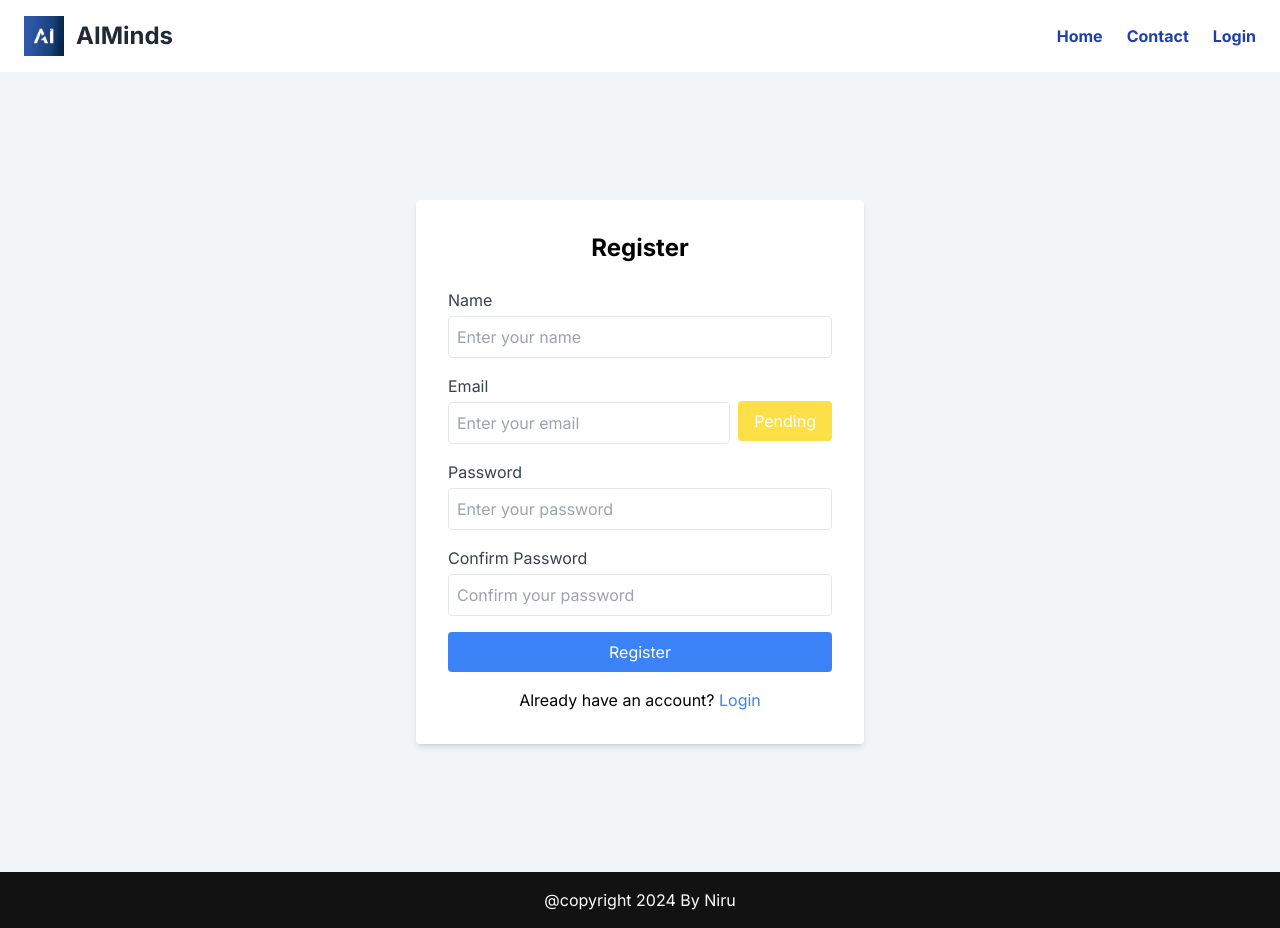
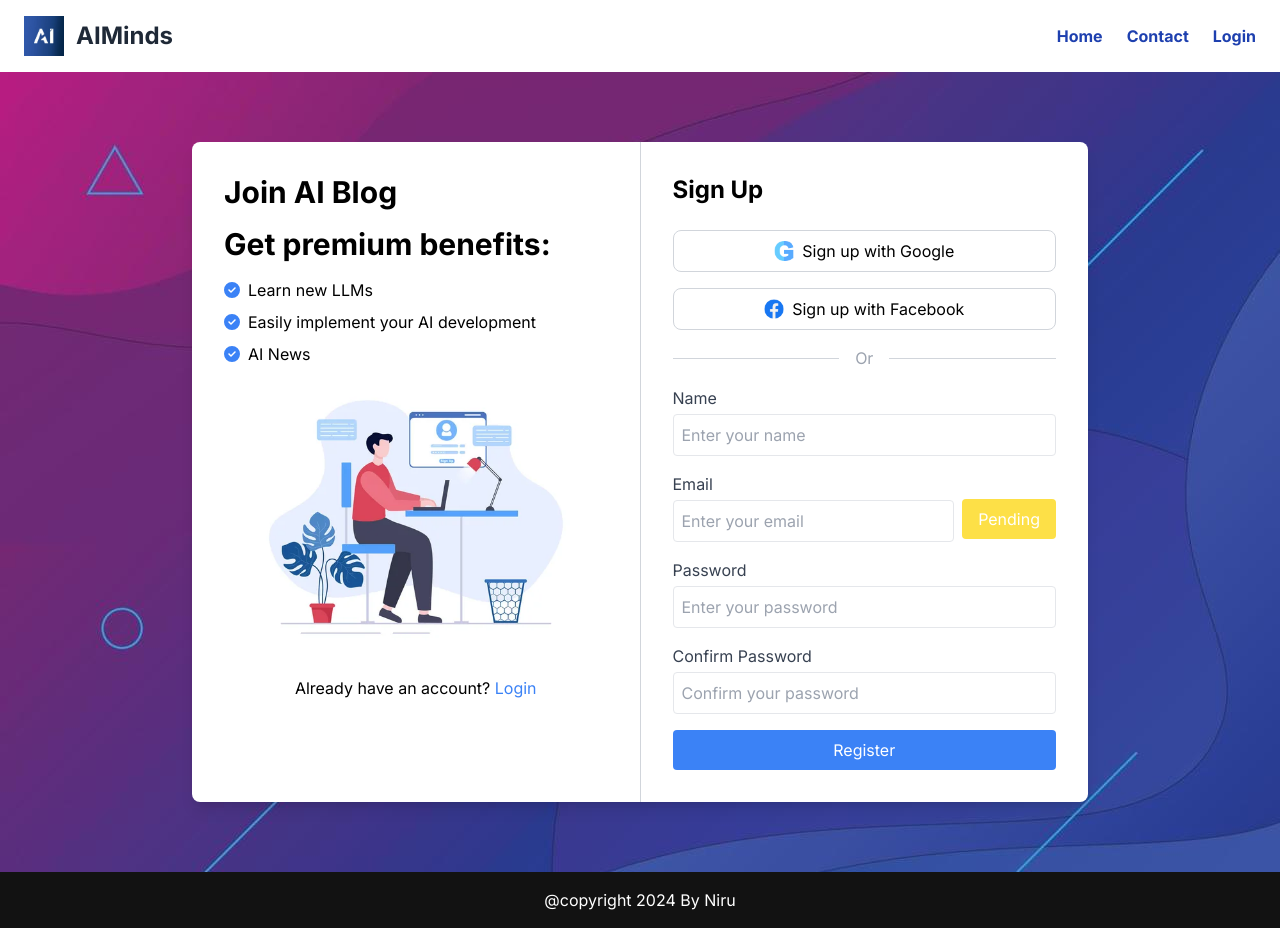
Before and after one commit to Nirusanan/next-blog, a Next.js app: page /register in a window 1280 px wide. Built offline with nearby package versions, Linux system fonts and the light colour scheme; no server answers.

Commit message:
signUp_UI

```diff
--- a/app/register/page.js
+++ b/app/register/page.js
@@ -2,6 +2,10 @@
 import Link from 'next/link';
 import React, { useState } from 'react';
 import OTPModal from '../../components/OTPModal';
+import bcrypt from 'bcryptjs';
+import Image from 'next/image';
+import { FontAwesomeIcon } from '@fortawesome/react-fontawesome';
+import { faCheckCircle } from '@fortawesome/free-solid-svg-icons';
 
 export default function Register() {
   const [inputs, setInputs] = useState({});
@@ -57,11 +61,12 @@ export default function Register() {
       }, 2000)
       return;
     }
+    const hashedPassword = bcrypt.hashSync(inputs.password, 10);
 
     if (isVerifying == true) {
       fetch(process.env.NEXT_PUBLIC_API_URL + '/user', {
         method: 'POST',
-        body: JSON.stringify(inputs)
+        body: JSON.stringify({ ...inputs, password: hashedPassword })
       })
         .then((res) => res.json())
         .then((res) => {
@@ -72,7 +77,7 @@ export default function Register() {
             setMessage("")
           }, 2000)
         })
-    }else{
+    } else {
       setMessage("OTP is required");
       setTimeout(() => {
         setMessage("")
@@ -81,7 +86,7 @@ export default function Register() {
   }
 
   return (
-    <div className="min-h-screen flex items-center justify-center bg-gray-100">
+    <div className="min-h-screen flex items-center justify-center bg-gray-100" style={{ backgroundImage: "url('/img/background.jpg')" }}>
       {message && message !== 'User has been registered' && (
         <div className="fixed top-0 left-1/2 transform -translate-x-1/2 bg-yellow-100 border-t-4 border-yellow-500 rounded-b text-yellow-900 px-4 py-3 mt-5 w-full max-w-lg" role="alert">
           <div className="flex">
@@ -102,8 +107,47 @@ export default function Register() {
           </div>
         </div>
       )}
-      <div className="bg-white p-8 rounded shadow-md w-full max-w-md">
-        <h1 className="text-2xl font-bold mb-6 text-center">Register</h1>
+
+      <div className="bg-white rounded-lg shadow-lg w-full max-w-4xl overflow-hidden">
+        <div className="md:flex">
+          <div className="hidden md:block w-1/2 p-8">
+            <h2 className="text-3xl font-bold text-blue mb-4">Join AI Blog</h2>
+            <h2 className="text-3xl font-bold text-blue mb-4">Get premium benefits:</h2>
+            <ul className="list-none mb-4 mb-sm-5">
+              <li className="flex items-start mb-2">
+                <FontAwesomeIcon icon={faCheckCircle} className="text-blue-500 mt-1 mr-2" />
+                <span>Learn new LLMs</span>
+              </li>
+              <li className="flex items-start mb-2">
+                <FontAwesomeIcon icon={faCheckCircle} className="text-blue-500 mt-1 mr-2" />
+                <span>Easily implement your AI development</span>
+              </li>
+              <li className="flex items-start mb-0">
+                <FontAwesomeIcon icon={faCheckCircle} className="text-blue-500 mt-1 mr-2" />
+                <span>AI News</span>
+              </li>
+            </ul>
+            <Image src="/img/register1.jpg" alt="Illustration" width={450} height={450} className="w-full" />
+            <div className="mt-6 text-center text-blue">
+              Already have an account?{' '} <Link href="/login" legacyBehavior><a className="text-blue-500 hover:underline">Login</a></Link>
+            </div>
+          </div>
+          <div className="border-l border-gray-300"></div>
+          <div className="w-full md:w-1/2 p-8">
+            <h1 className="text-2xl font-bold mb-6">Sign Up</h1>
+            <button className="w-full bg-white text-black border border-gray-300 rounded-lg py-2 mb-4 flex items-center justify-center hover:bg-blue-500 hover:text-white transition duration-300">
+              <Image src="/img/google.png" alt="Google" width={20} height={20} className="mr-2" />
+              Sign up with Google
+            </button>
+            <button className="w-full bg-white text-black border border-gray-300 rounded-lg py-2 mb-4 flex items-center justify-center hover:bg-blue-500 hover:text-white transition duration-300">
+              <Image src="/img/facebook.png" alt="Facebook" width={20} height={20} className="mr-2" />
+              Sign up with Facebook
+            </button>
+            <div className="flex items-center my-4">
+              <hr className="flex-grow border-gray-300" />
+              <span className="mx-4 text-gray-400">Or</span>
+              <hr className="flex-grow border-gray-300" />
+            </div>
             <form onSubmit={handleSubmit}>
               <div className="mb-4">
                 <label className="block text-gray-700">Name</label>
@@ -161,13 +205,12 @@ export default function Register() {
               </div>
               <button className="bg-blue-500 text-white p-2 rounded w-full hover:bg-blue-700">Register</button>
             </form>
-        <p className="mt-4 text-center">
-          Already have an account?{' '}
-          <Link href="/login" className="text-blue-500 hover:underline">Login</Link>
-        </p>
+          </div>
+        </div>
       </div>
 
-      {isModalOpen && <OTPModal setIsModalOpen={setIsModalOpen} setIsVerifying={setIsVerifying} otp={otp}/>}
+
+      {isModalOpen && <OTPModal setIsModalOpen={setIsModalOpen} setIsVerifying={setIsVerifying} otp={otp} />}
 
 
     </div>
```
Lines whose indentation alone changed are shown as unchanged.
